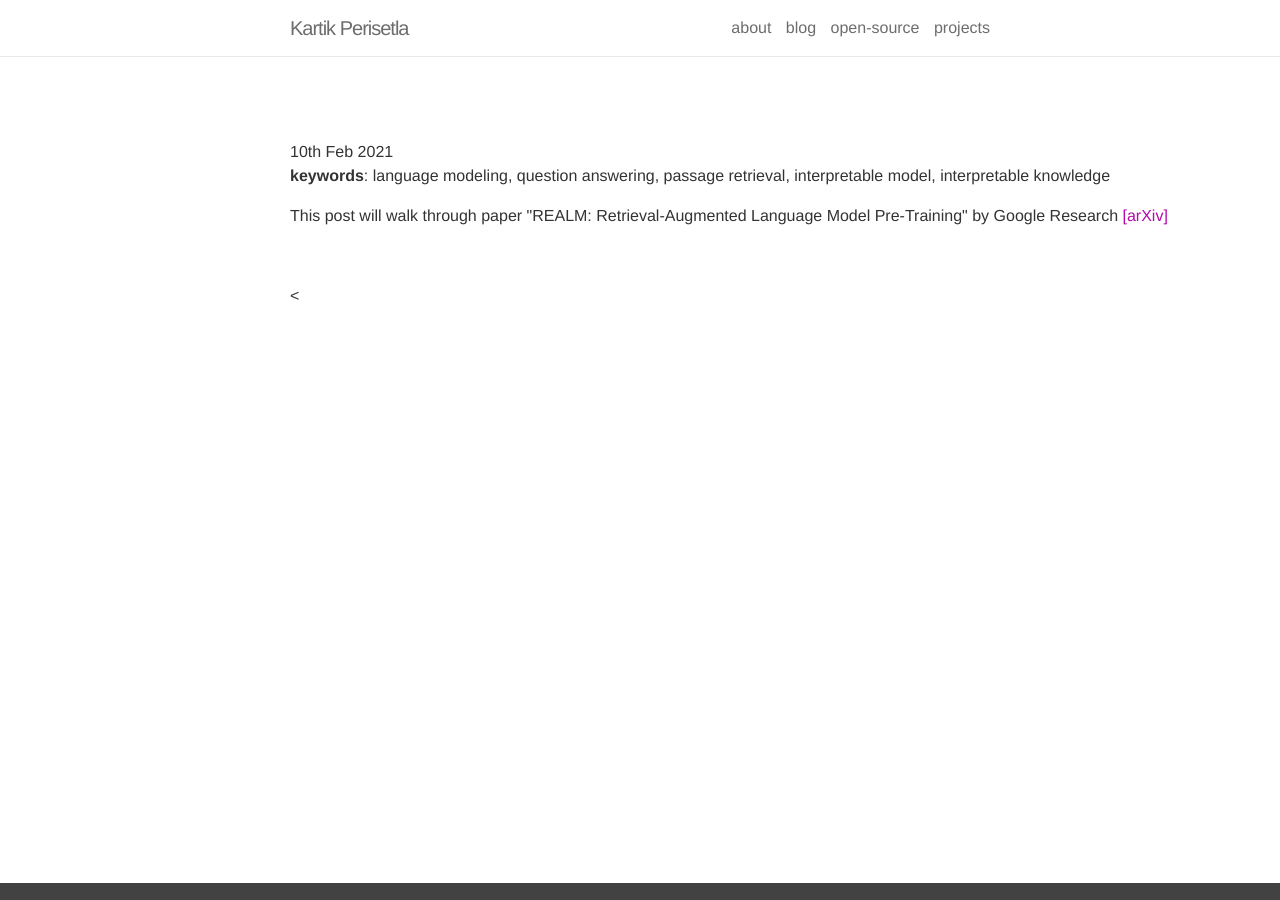
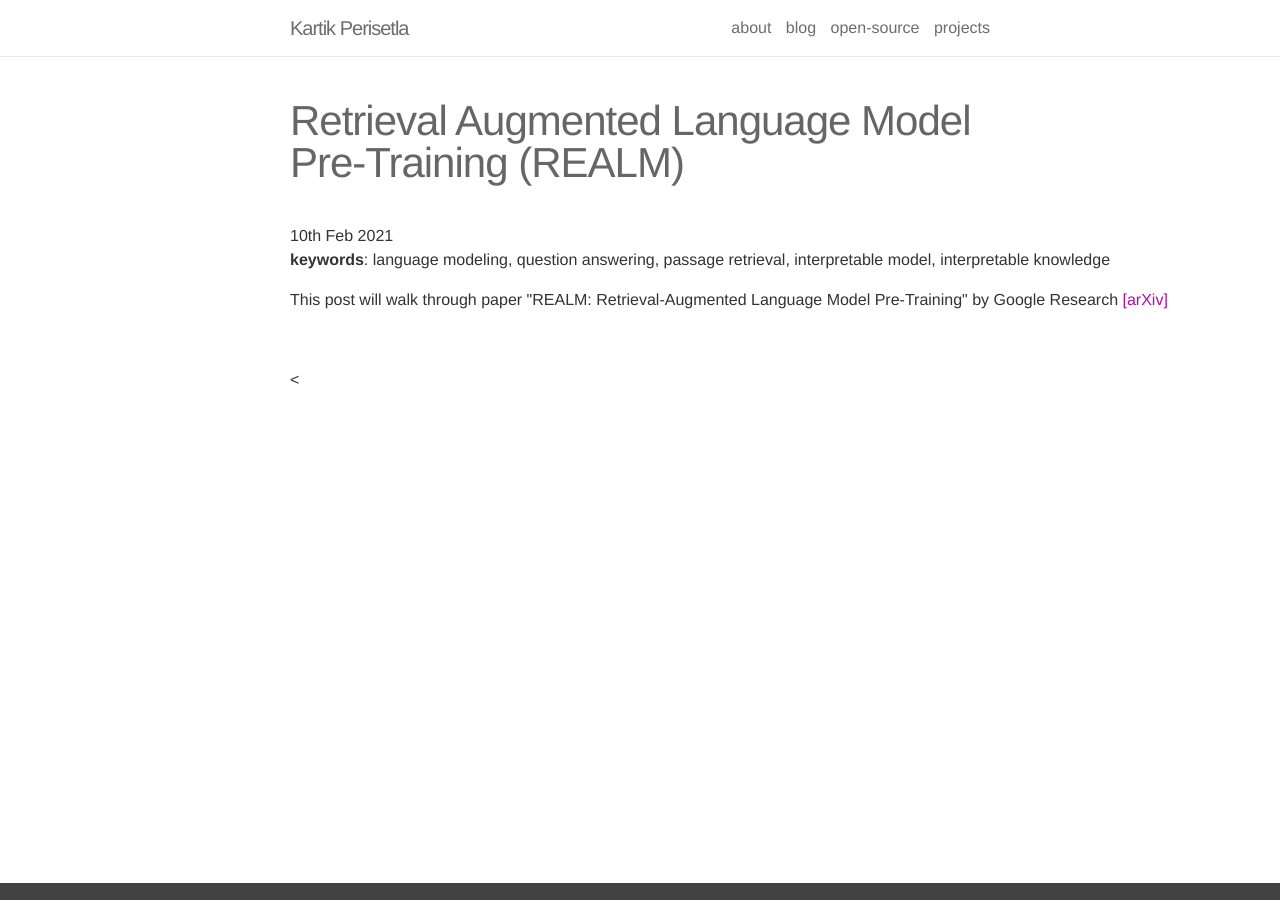
Before and after one commit to kartikperisetla/kartikperisetla.github.io, a Jekyll site: the page built from _posts/2021-02-10-retrieval-augmented-language-model-pre-training.markdown, in a window 1280 px wide. Built offline with Jekyll 4.4.1, drawn with Linux system fonts in a browser that asks for light colours; nearby versions of some CDN libraries; our own code applies the rules of GitHub Pages for plain Markdown files; comment, search, counter and statistics services are not loaded.

Commit message:
Update 2021-02-10-retrieval-augmented-language-model-pre-training.markdown

```diff
--- a/_posts/2021-02-10-retrieval-augmented-language-model-pre-training.markdown
+++ b/_posts/2021-02-10-retrieval-augmented-language-model-pre-training.markdown
@@ -1,6 +1,6 @@
 ---
 layout: post
-title: REALM: Retrieval Augmented Language Model Pre-Training
+title: Retrieval Augmented Language Model Pre-Training (REALM)
 description: An approach that provides alternative to training large language models that capture world knowledge in model parameters. To capture knowledge in modular and interpretable way, language model is augmented with a knowledge retriever that allows language model to retrieve and attend over documents from a large corpus for pre-training and fine tuning tasks.
 comments: true
 ---
```
